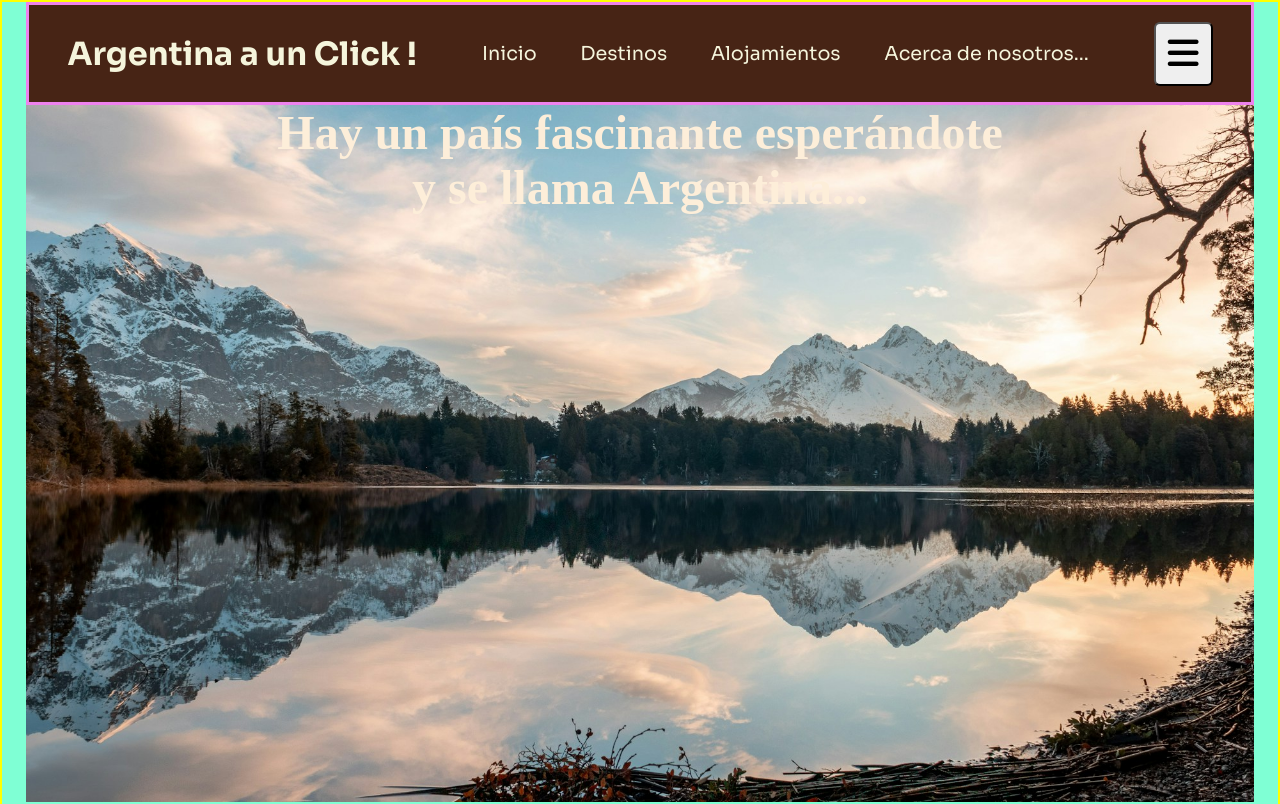
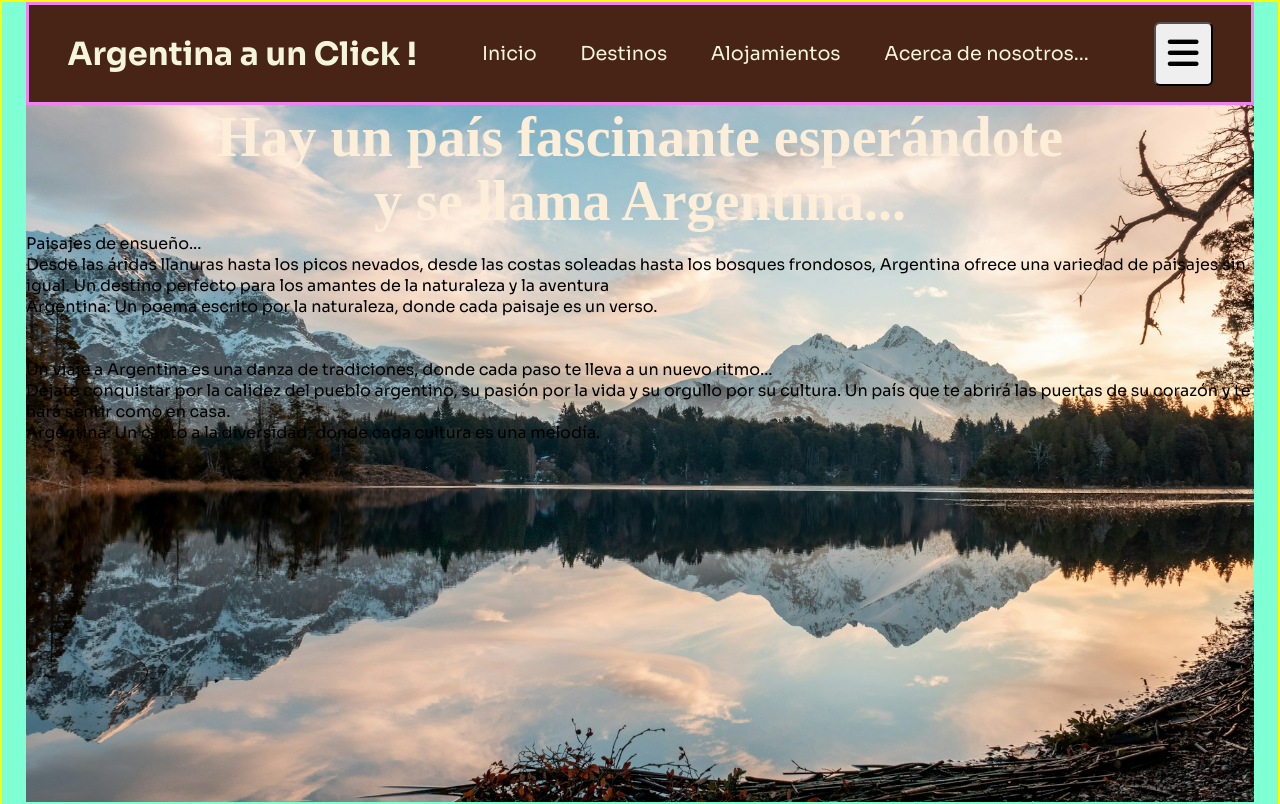
Before and after one commit to PiroloFranco/ProyectoCodoACodo, a plain HTML site: page index.html in a window 1280 px wide. Shown: the top 804 px of the page. Drawn offline with Linux system fonts and the light colour scheme; a web font is replaced by a local one.

Commit message:
Se agrega algo de contenido al hero

```diff
--- a/estilos/style.css
+++ b/estilos/style.css
@@ -148,7 +148,7 @@ nav li:hover{
 .hero h1{
     font-family: var(--fuente-acento);
     color: var(--color-antique-white);
-    font-size: 3rem;
+    font-size: 3.5rem;
     text-align: center;
 
 }
--- a/index.html
+++ b/index.html
@@ -49,9 +49,22 @@
         </header><!--fin del header-->
         <!--HERO-->
         <section class="hero">
-            <h1>Hay un país fascinante esperándote <br> y se llama Argentina...</h1>
+            <h1>Hay un país fascinante esperándote<br> y se llama Argentina...</h1>
+            <p>Paisajes de ensueño...</p>
+            <p>Desde las áridas llanuras hasta los picos nevados, desde las costas soleadas hasta los bosques frondosos, Argentina ofrece una
+                variedad de paisajes sin igual. Un destino perfecto para los amantes de la naturaleza y la aventura
+            </p>
+            <p>Argentina: Un poema escrito por la naturaleza, donde cada paisaje es un verso.</p>
+            <br>
+            <br>
+            <p>Un viaje a Argentina es una danza de tradiciones, donde cada paso te lleva a un nuevo ritmo...</p>
+            <p>Déjate conquistar por la calidez del pueblo argentino, su pasión por la vida y su orgullo por su cultura. Un país que te abrirá las
+                puertas de su corazón y te hará sentir como en casa.
+            </p>
+            <p>Argentina: Un canto a la diversidad, donde cada cultura es una melodía.</p>
 
-        </section>
+
+        </section><!--fin del hero-->
         <!--MAIN-->
         <main>
             <h2 class="main-encabezado texto-centrado">Los destinos mas emocionantes, al alcance de un click!</h2>
```
